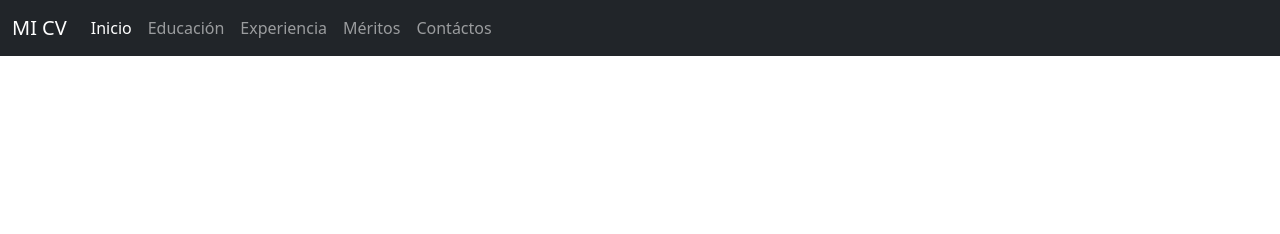
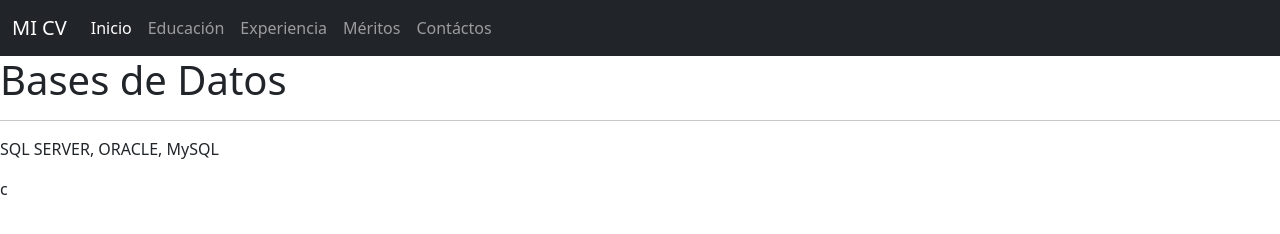
Before and after one commit to bryancracks20/Taller_Correcion, a plain HTML site: page experiencia.html in a window 1280 px wide. Drawn offline with nearby package versions, Linux system fonts and the light colour scheme.

Commit message:
Se agregó la experiencia de bases de datos

```diff
--- a/experiencia.html
+++ b/experiencia.html
@@ -35,6 +35,11 @@
                 </div>
               </nav>
         </section>
+        <section>
+          <h1>Bases de Datos</h1>
+          <hr>
+          <p>SQL SERVER, ORACLE, MySQL</p>
+        </section>c
     </main>
 </body>
 </html>
```
